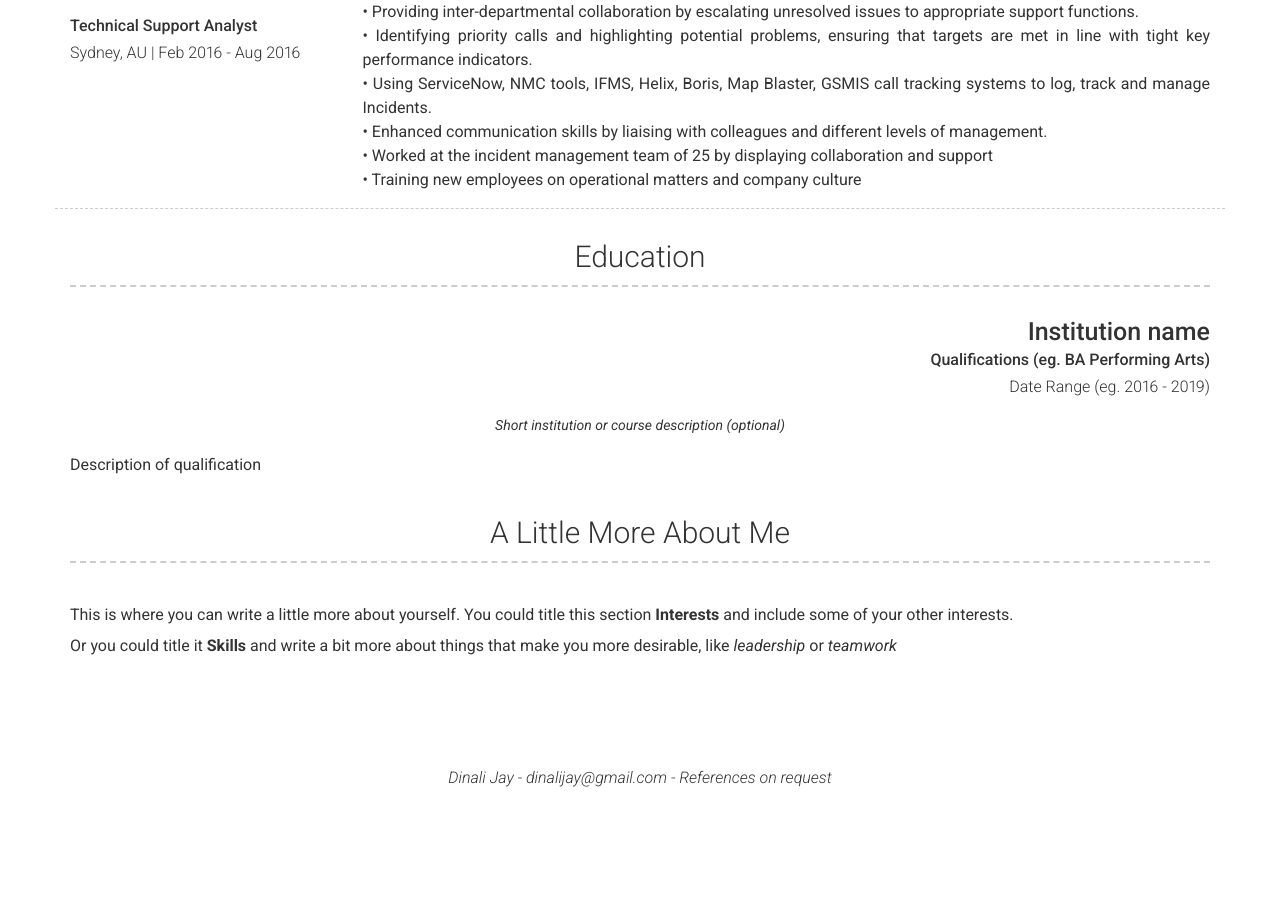
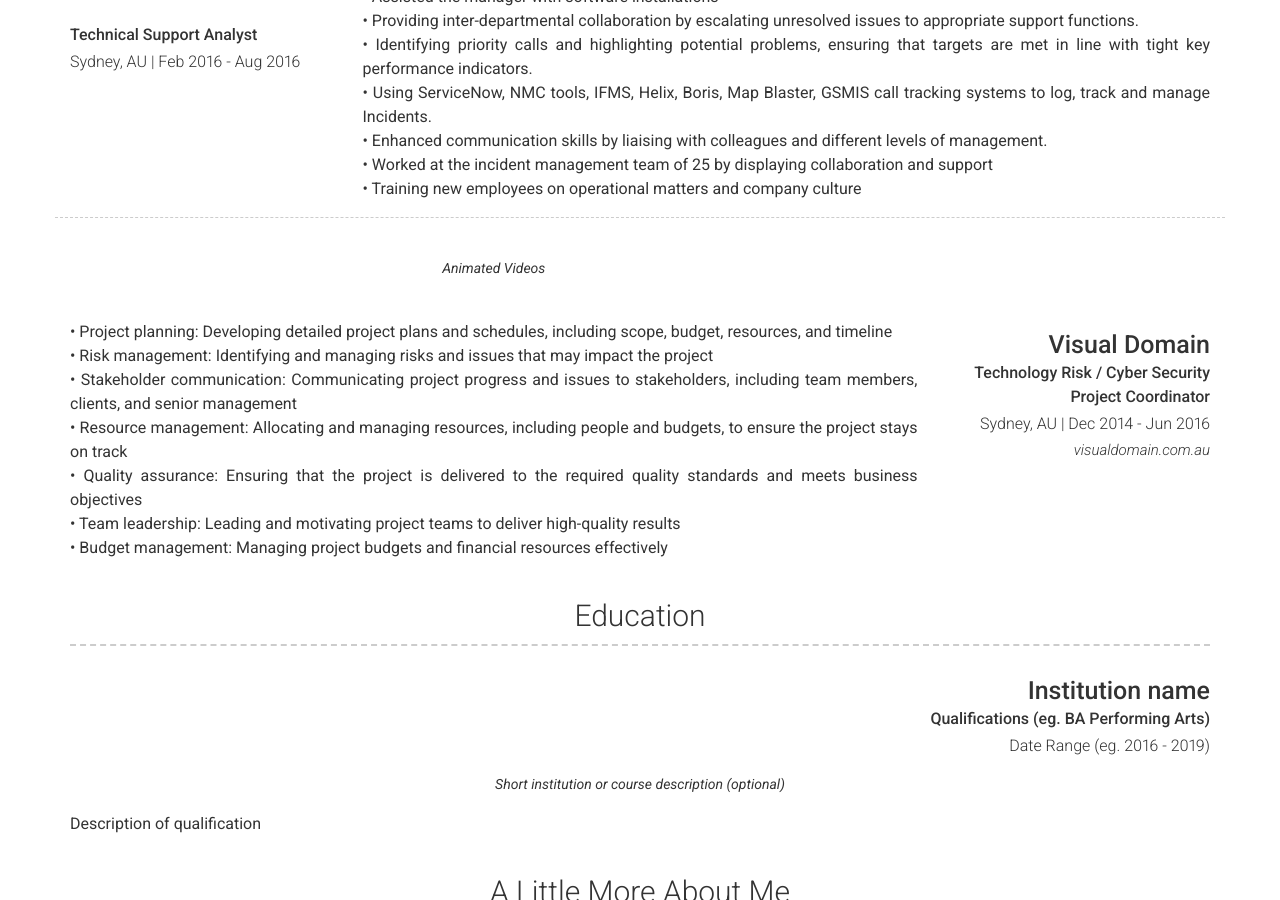
Before and after one commit to dontgimmedrama/dinali, a Jekyll site: the page built from index.md, in a window 1280 px wide and 900 px high, scrolled down 2543 px. Built offline with Jekyll 4.4.1, drawn with Linux system fonts in a browser that asks for light colours; nearby versions of some CDN libraries; before the commit the page ends 3340 px from its top, so only the background shows below that.

Commit message:
Add files via upload

```diff
--- a/_config.yml
+++ b/_config.yml
@@ -84,6 +84,7 @@ content:
     layout: list
     content:
       - layout: left
+        border: weak
         title: Cartesi
         sub_title: Technical Community Development Manager
         caption: Remote | Jan 2019 - Aug 2021
@@ -166,7 +167,21 @@ content:
           <br>• Enhanced communication skills by liaising with colleagues and different levels of management.
           <br>• Worked at the incident management team of 25 by displaying collaboration and support
           <br>• Training new employees on operational matters and company culture
-
+      - layout: right
+        title: Visual Domain
+        sub_title: Technology Risk / Cyber Security Project Coordinator
+        caption: Sydney, AU | Dec 2014 - Jun 2016
+        link: visualdomain.com.au
+        quote: >
+          Animated Videos
+        description: | # this will include new lines to allow paragraphs
+          <br>• Project planning: Developing detailed project plans and schedules, including scope, budget, resources, and timeline
+          <br>• Risk management: Identifying and managing risks and issues that may impact the project
+          <br>• Stakeholder communication: Communicating project progress and issues to stakeholders, including team members, clients, and senior management
+          <br>• Resource management: Allocating and managing resources, including people and budgets, to ensure the project stays on track
+          <br>• Quality assurance: Ensuring that the project is delivered to the required quality standards and meets business objectives
+          <br>• Team leadership: Leading and motivating project teams to deliver high-quality results
+          <br>• Budget management: Managing project budgets and financial resources effectively
 
   - title: Education
     layout: list
```
